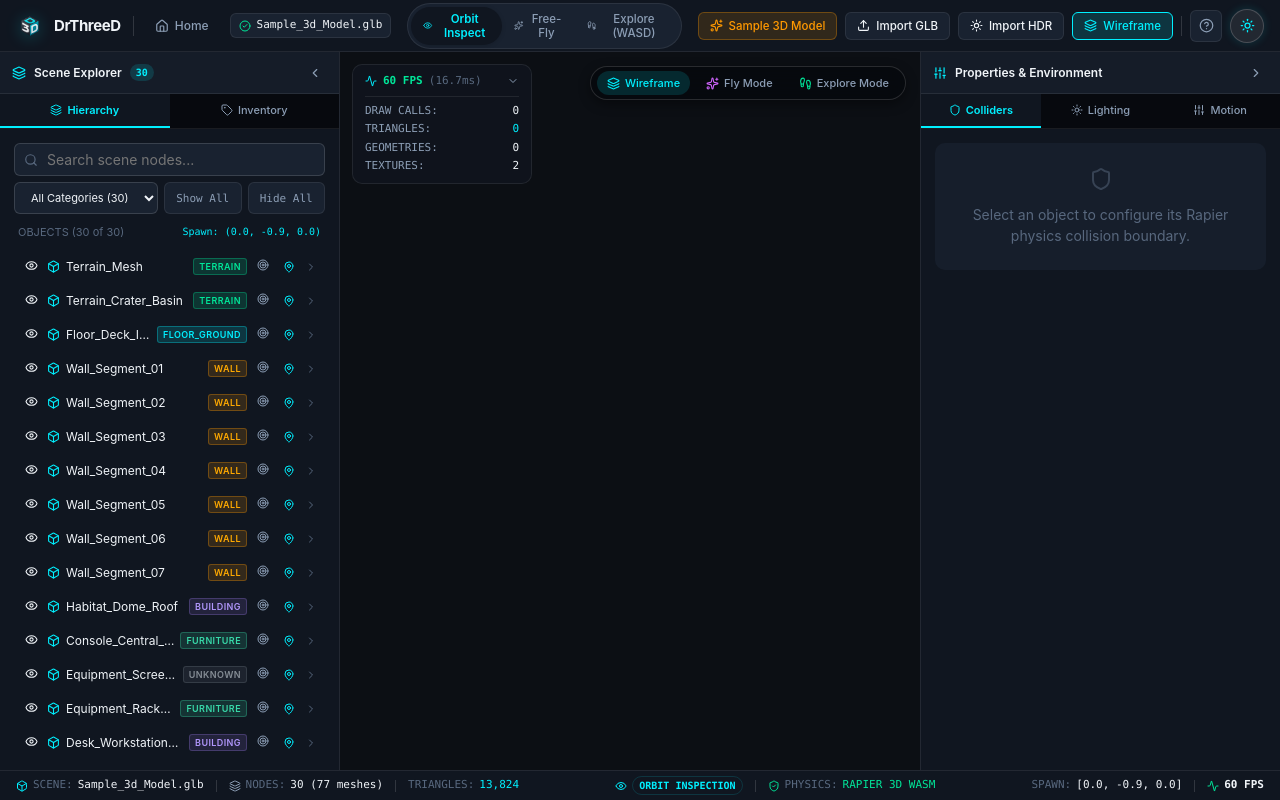
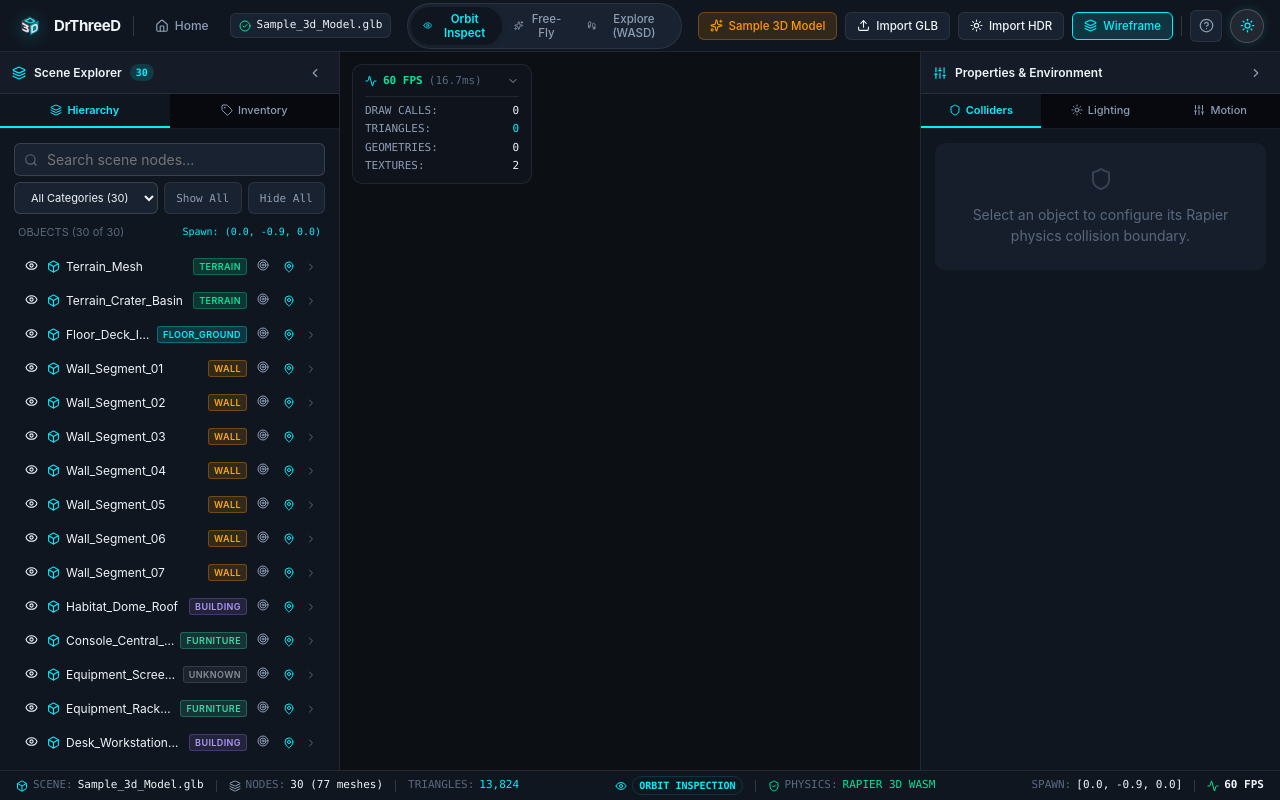
Before and after one commit to osa623/drthreed, a React (Vite) app: page /inspector in a window 1280 px wide. Built offline with nearby package versions, Linux system fonts and the light colour scheme.

Commit message:
refactor: remove floating viewport toolbar for improved UI simplicity

```diff
--- a/src/components/SceneViewport.tsx
+++ b/src/components/SceneViewport.tsx
@@ -273,51 +273,7 @@ export const SceneViewport: React.FC<SceneViewportProps> = ({ onEngineReady, onL
   return (
     <div className="viewport-container" ref={containerRef}>
       {/* Floating Viewport Toolbar (Orbit Mode) */}
-      {viewMode === 'orbit' && (
-        <div className="floating-viewport-toolbar">
-          {selectedNodeId && (
-            <button
-              type="button"
-              className="viewport-toolbar-btn"
-              onClick={handleFocusSelected}
-              title="Focus camera on selected object"
-            >
-              <Target size={13} color="var(--accent-cyan)" />
-              <span>Focus Selected</span>
-            </button>
-          )}
 
-          <button
-            type="button"
-            className={`viewport-toolbar-btn ${showPhysicsDebug ? 'active' : ''}`}
-            onClick={handleToggleWireframe}
-            title="Toggle Rapier collider wireframes"
-          >
-            <Layers size={13} />
-            <span>Wireframe</span>
-          </button>
-
-          <button
-            type="button"
-            className="viewport-toolbar-btn"
-            onClick={() => editorStore.setViewMode('fly')}
-            title="Switch to Free-Fly mode"
-          >
-            <Sparkles size={13} color="#d166ff" />
-            <span>Fly Mode</span>
-          </button>
-
-          <button
-            type="button"
-            className="viewport-toolbar-btn"
-            onClick={() => editorStore.setViewMode('first_person')}
-            title="Switch to First-Person mode"
-          >
-            <Footprints size={13} color="var(--accent-emerald)" />
-            <span>Explore Mode</span>
-          </button>
-        </div>
-      )}
 
       {/* Initial Empty State Banner if no nodes loaded */}
       {nodes.size === 0 && !isLoading && (
```
